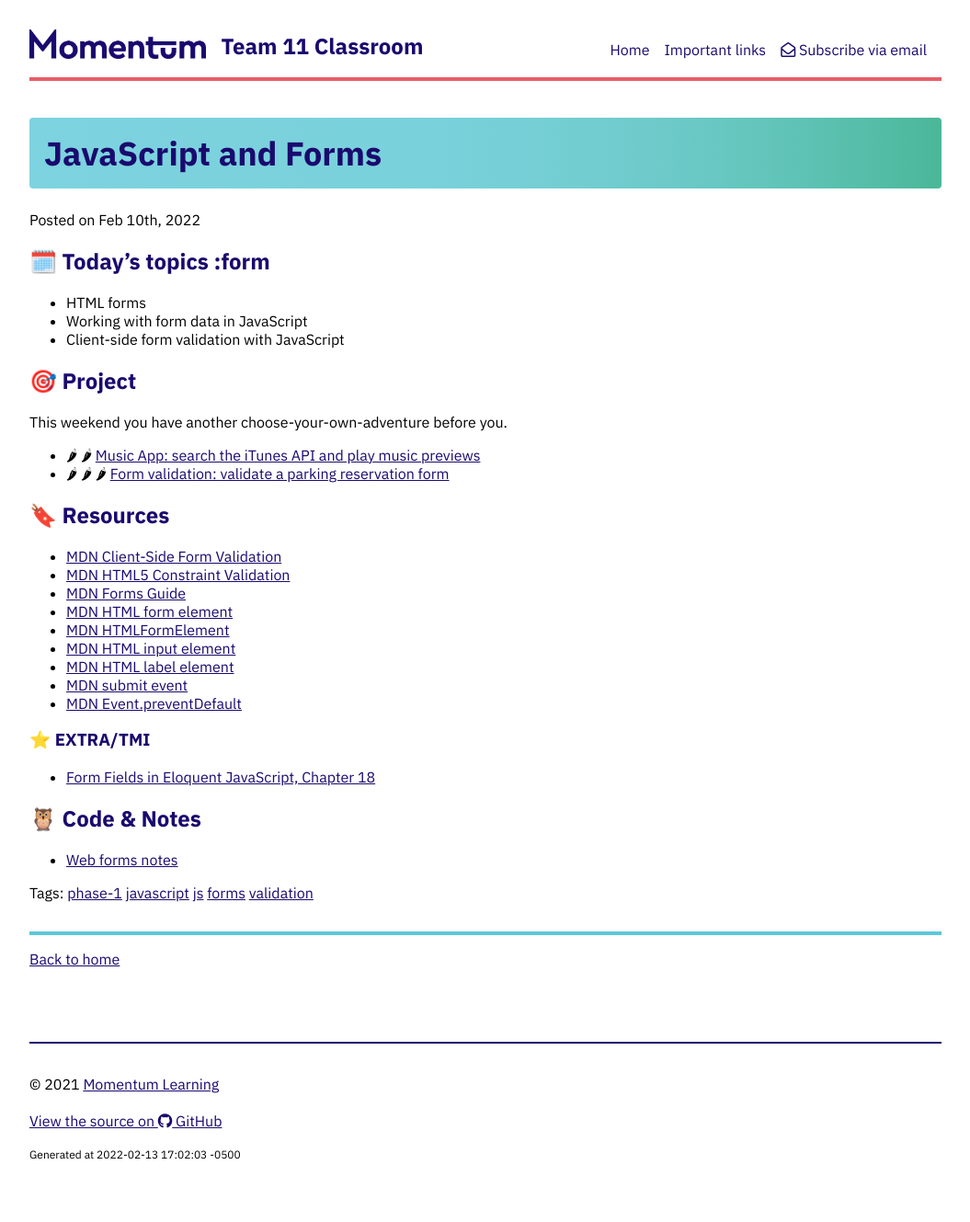
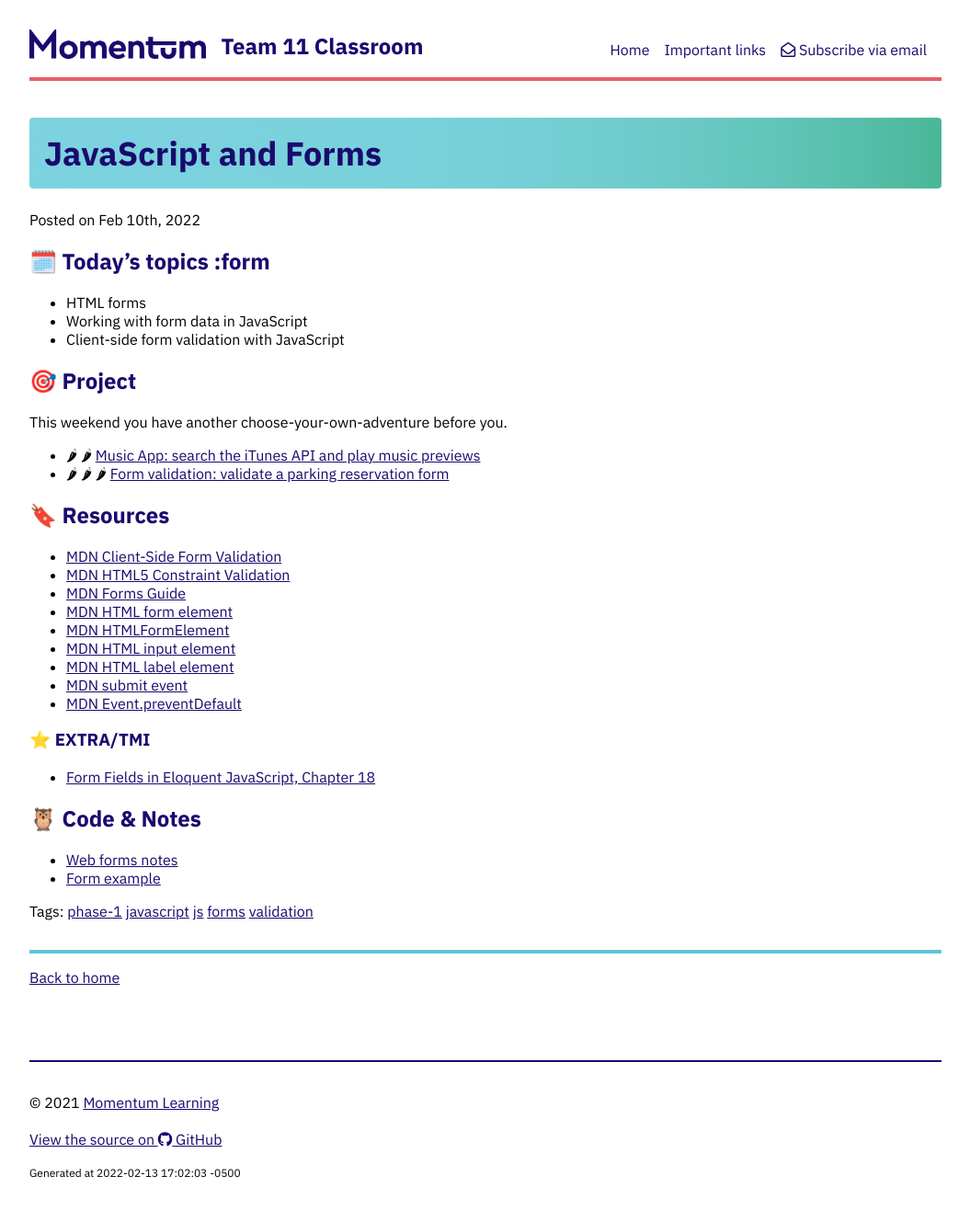
Before and after one commit to Momentum-Team-15/momentum-team-15.github.io, a Jekyll site: the page built from _posts/2022-02-10-js-forms.md, in a window 1280 px wide. Shown: the whole page at 92% size, without its empty margins (112-1167 px from the left). Built offline with Jekyll 4.4.1, drawn with Linux system fonts in a browser that asks for light colours; nearby versions of some CDN libraries.

Commit message:
Add link to code from class

```diff
--- a/_posts/2022-02-10-js-forms.md
+++ b/_posts/2022-02-10-js-forms.md
@@ -37,3 +37,4 @@ This weekend you have another choose-your-own-adventure before you.
 ## 🦉 Code & Notes
 
 - [Web forms notes](https://github.com/Momentum-Team-11/notes/blob/main/js-forms.md)
+- [Form example](https://github.com/Momentum-Team-11/example-js-forms)
```
